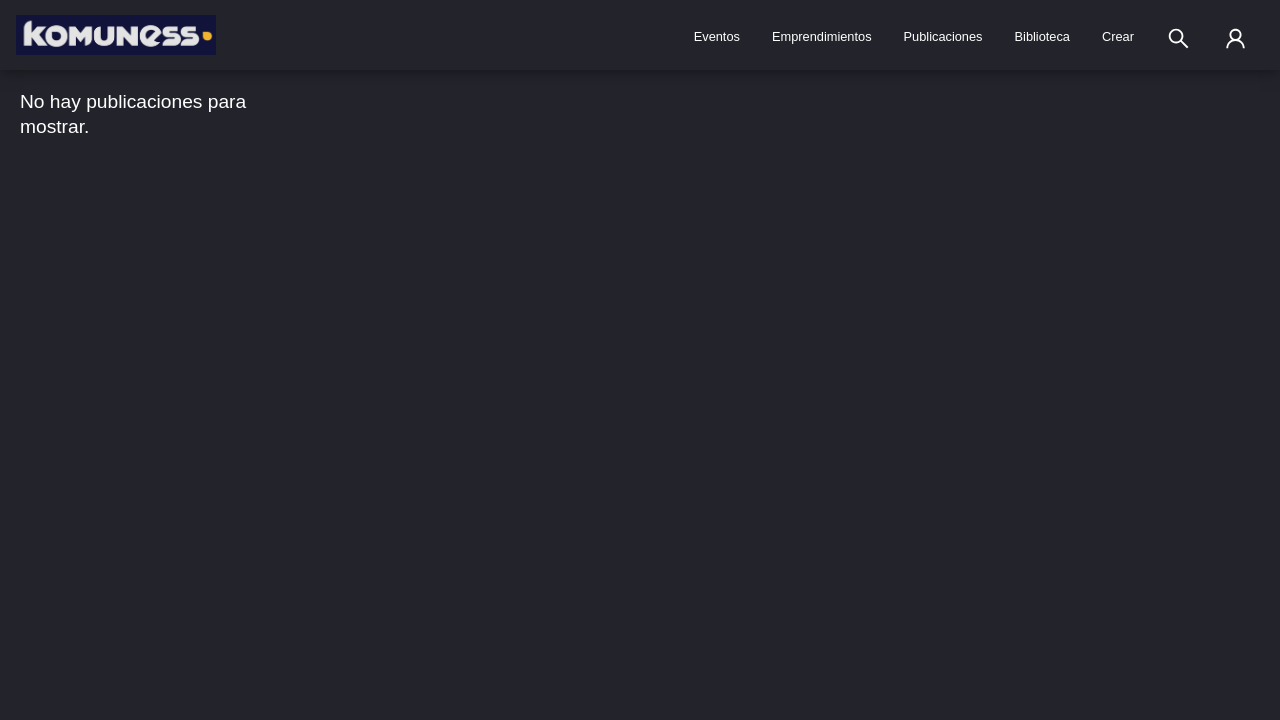
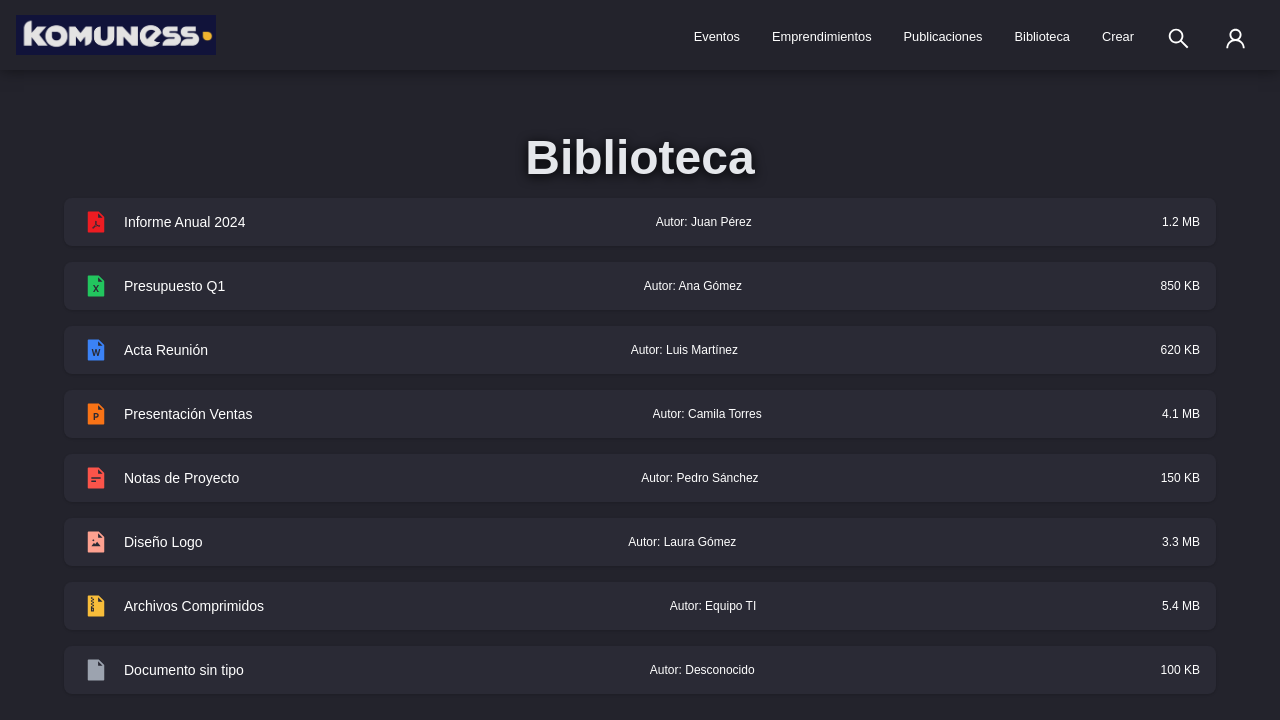
Before and after one commit to P4R4NOIC/Proyecto-Komuness, a React (Create React App) app in the folder FrontEnd/: page /biblioteca in a window 1280 px wide. Before the commit this address led to /landing. Shown: the top 720 px of the page. Built offline with nearby package versions, Linux system fonts and the light colour scheme.

Commit message:
Agregado vista biblioteca
Agregado de vista a "tarjetas" para biblioteca

```diff
--- a/FrontEnd/src/components/Rutas.js
+++ b/FrontEnd/src/components/Rutas.js
@@ -5,6 +5,7 @@ import {PerfilUsuario} from './perfilUsuario'
 import {VacioPrueba} from './vacioPrueba'
 import {PublicacionDetalle} from './publicacionDetalle'
 import {Navbar} from './navbar'
+import {Biblioteca} from './biblioteca'
 import FormularioPublicacion from "../pages/formulario";
 export const Rutas = () =>{
     return(
@@ -17,7 +18,7 @@ export const Rutas = () =>{
                 <Route path = "/publicaciones" element = {<LandingPage/>}/>
                 <Route path = "/publicaciones/:id" element = {<PublicacionDetalle/>}/>
                 <Route path = "/emprendimientos" element = {<LandingPage/>}/>
-                <Route path = "/vacioPrueba" element = {<VacioPrueba/>}/>
+                <Route path = "/biblioteca" element = {<Biblioteca/>}/>
                 <Route path = "/perfilUsuario" element= {<PerfilUsuario/>}/>
                 <Route path = "/formulario" element= {<FormularioPublicacion/>}/>
 
--- /dev/null
+++ b/FrontEnd/src/components/biblioteca.js
@@ -0,0 +1,86 @@
+import React,{useState} from 'react'
+import DocumentCard from './documentCard'
+import DocumentModal from './documentModal'
+import {
+    AiFillFilePdf,
+    AiFillFileExcel,
+    AiFillFileWord,
+    AiFillFilePpt,
+    AiFillFileText,
+    AiFillFileImage,
+    AiFillFileZip,
+    AiFillFile,
+
+} from 'react-icons/ai'
+
+export const Biblioteca = () => {
+
+    const [selectedDoc, setSelectedDoc] = useState(null);
+    const handleOpenModal = (doc) => setSelectedDoc(doc);
+    const handleCloseModal = () => setSelectedDoc(null);
+    const handleDownload = () => {
+      alert(`Descargando: ${selectedDoc.nombre}`);
+      handleCloseModal();
+    };
+
+//Json prueba
+    const documentos = [
+        {nombre: "Informe Anual 2024", autor: "Juan Pérez", size: "1.2 MB", tag: "pdf", },
+        {nombre: "Presupuesto Q1", autor: "Ana Gómez",size: "850 KB",tag: "excel",},
+        {nombre: "Acta Reunión",autor: "Luis Martínez",size: "620 KB",tag: "word", },
+        {nombre: "Presentación Ventas",autor: "Camila Torres",size: "4.1 MB",tag: "ppt",},
+        {nombre: "Notas de Proyecto",autor: "Pedro Sánchez",size: "150 KB",tag: "text",},
+        {nombre: "Diseño Logo",autor: "Laura Gómez",size: "3.3 MB",tag: "img",},
+        {nombre: "Archivos Comprimidos",autor: "Equipo TI",size: "5.4 MB",tag: "zip",},
+        {nombre: "Documento sin tipo",autor: "Desconocido",size: "100 KB",tag: "otro",},
+      ];
+
+    const modalIconMap = {
+        pdf: <AiFillFilePdf className="text-[#ed1c22] text-7xl" />,
+        excel: <AiFillFileExcel className="text-green-500 text-7xl" />,
+        word: <AiFillFileWord className="text-blue-500 text-7xl" />,
+        ppt: <AiFillFilePpt className="text-orange-500 text-7xl" />,
+        text: <AiFillFileText className="text-[#fb544a] text-7xl" />,
+        img: <AiFillFileImage className="text-[#fea190] text-7xl" />,
+        zip: <AiFillFileZip className="text-[#f8bd3a] text-7xl" />,
+        default: <AiFillFile className="text-gray-400 text-7xl" />,
+      };
+
+
+  return (
+
+    <div className="flex flex-col items-center gap-4 pt-16 min-h-screen ">
+
+    <h1 className="text-4xl sm:text-5xl font-bold text-white drop-shadow-[0_2px_6px_rgba(0,0,0,1)]">
+        <span className="text-gray-200">Biblioteca</span>
+    </h1>
+
+    {documentos.map((doc, index) => (
+        <DocumentCard
+          key={index}
+          name={doc.nombre}
+          author={doc.autor}
+          size={doc.size}
+          type={doc.tag}
+          onClick={() => handleOpenModal(doc)}
+        />
+      ))}
+
+<DocumentModal
+        isOpen={!!selectedDoc}
+        name={selectedDoc?.nombre}
+        size={selectedDoc?.size}
+        icon={modalIconMap[selectedDoc?.tag] || modalIconMap.default}
+        onClose={handleCloseModal}
+        onDownload={handleDownload}
+      />
+
+  </div>
+
+
+
+
+  )
+}
+
+export default Biblioteca
--- /dev/null
+++ b/FrontEnd/src/components/documentCard.js
@@ -0,0 +1,59 @@
+import React from 'react'
+
+import {
+    AiFillFilePdf,
+    AiFillFileExcel,
+    AiFillFileWord,
+    AiFillFilePpt,
+    AiFillFileText,
+    AiFillFileImage,
+    AiFillFileZip,
+    AiFillFile,
+
+} from 'react-icons/ai'
+
+
+export const DocumentCard = ({ name, author, type = 'defiault', size, onClick }) => {
+
+
+    const iconMap = {
+        pdf: <AiFillFilePdf className="text-[#ed1c22] text-2xl min-w-[32px]" />,
+        excel: <AiFillFileExcel className="text-green-500 text-2xl min-w-[32px]" />,
+        word: <AiFillFileWord className="text-blue-500 text-2xl min-w-[32px]" />,
+        ppt: <AiFillFilePpt className="text-orange-500 text-2xl min-w-[32px]" />,
+        text: <AiFillFileText className="text-[#fb544a] text-2xl min-w-[32px]" />,
+        img: <AiFillFileImage className="text-[#fea190] text-2xl min-w-[32px]" />,
+        zip: <AiFillFileZip className="text-[#f8bd3a] text-2xl min-w-[32px]" />,
+        default: <AiFillFile className="text-gray-400 text-2xl min-w-[32px]" />,
+      };
+
+
+
+
+      const icon = iconMap[type.toLowerCase()] || iconMap.default;
+
+
+
+  return (
+    <div
+      onClick={onClick}
+      className="flex items-center gap-3 px-4 py-3 rounded-lg shadow bg-[#2A2A35] hover:bg-[#333344] cursor-pointer transition-all w-[90%] max-w-full"
+    >
+      {/* Icono de documento */}
+
+    {icon}
+
+      {/* Info del documento */}
+      <div className="flex flex-col sm:flex-row sm:items-center sm:justify-between w-full gap-1 sm:gap-2">
+        <div className="text-sm font-la text-white-900 truncate">{name}</div>
+        <div className="text-xs font-medium text-white-600 truncate">Autor: {author}</div>
+        <div className="text-xs font-medium text-white-600 truncate">{size}</div>
+      </div>
+    </div>
+
+
+
+  )
+}
+
+export default DocumentCard
--- /dev/null
+++ b/FrontEnd/src/components/documentModal.js
@@ -0,0 +1,42 @@
+import React from 'react'
+
+export const DocumentModal = ({ isOpen, onClose, onDownload, name, size, icon }) => {
+
+    if (!isOpen) return null;
+    return (
+
+        <div className="fixed inset-0 bg-black bg-opacity-50 flex items-center justify-center z-50">
+        <div className="bg-[#2A2A35] text-white p-6 rounded-lg shadow-[0_4px_20px_rgba(0,0,0,1)] w-[90%] max-w-md text-center">
+          <div className="flex flex-col items-center gap-4">
+            {/* Icono grande */}
+            <div className="text-6xl">{icon}</div>
+
+            {/* Info */}
+            <h2 className="text-xl font-semibold">{name}</h2>
+            <p className="text-sm text-gray-300">{size}</p>
+
+            {/* Botones */}
+            <div className="flex justify-center gap-4 mt-6">
+              <button
+                onClick={onDownload}
+                className="bg-blue-600 hover:bg-blue-700 px-4 py-2 rounded text-white"
+              >
+                Descargar
+              </button>
+              <button
+                onClick={onClose}
+                className="bg-gray-500 hover:bg-gray-600 px-4 py-2 rounded text-white"
+              >
+                Cancelar
+              </button>
+            </div>
+          </div>
+        </div>
+      </div>
+
+
+  )
+}
+
+
+export default DocumentModal
--- a/FrontEnd/src/components/navbar.js
+++ b/FrontEnd/src/components/navbar.js
@@ -32,7 +32,7 @@ export const Navbar = () => {
           <li onClick={() => handleNavigation("/publicaciones")}>
             <span>Publicaciones</span>
           </li>
-          <li onClick={() => handleNavigation("/vacioPrueba")}>
+          <li onClick={() => handleNavigation("/biblioteca")}>
             <span>Biblioteca</span>
           </li>
           <li onClick={() => handleNavigation("/formulario")}>
```
